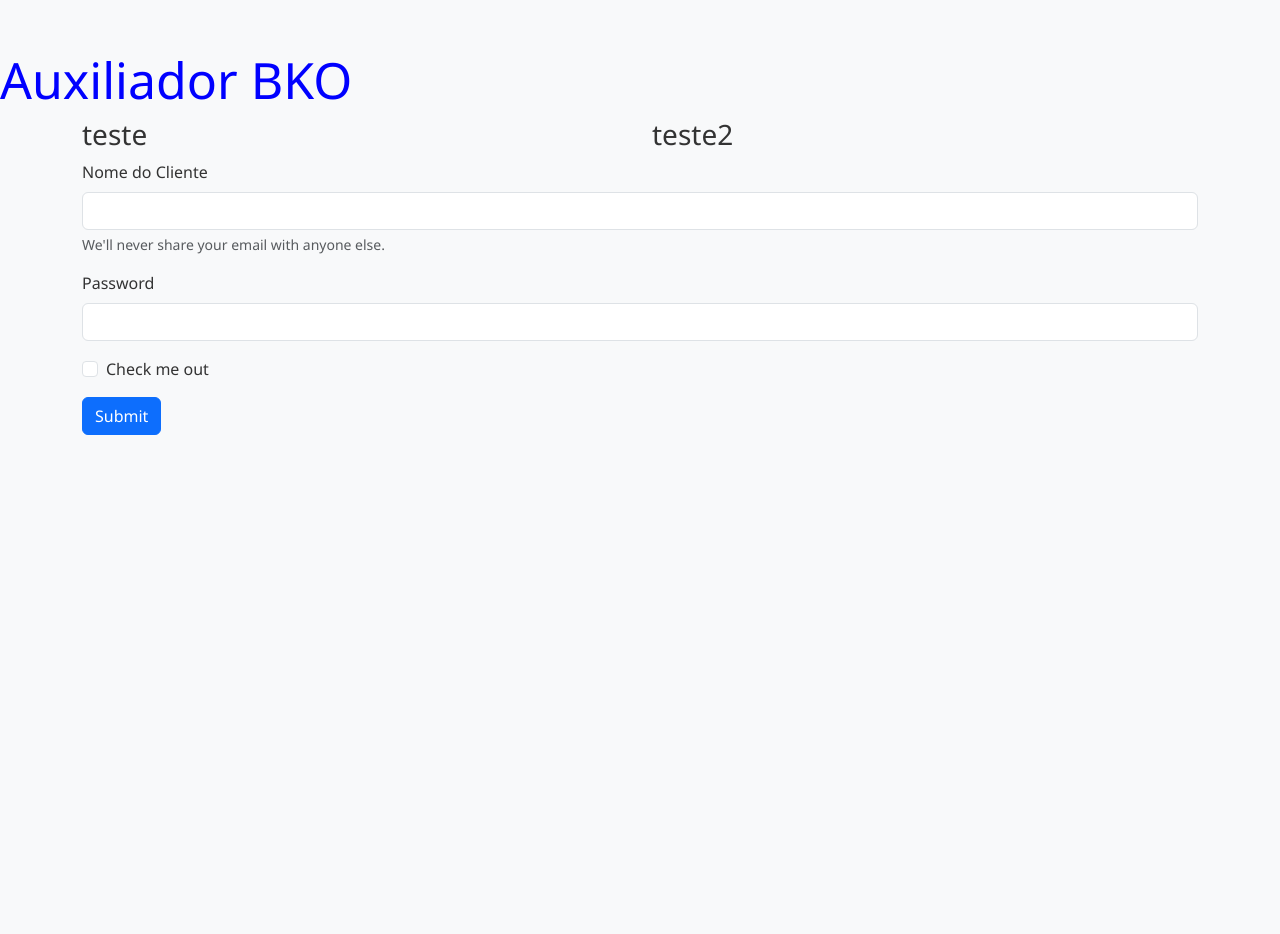
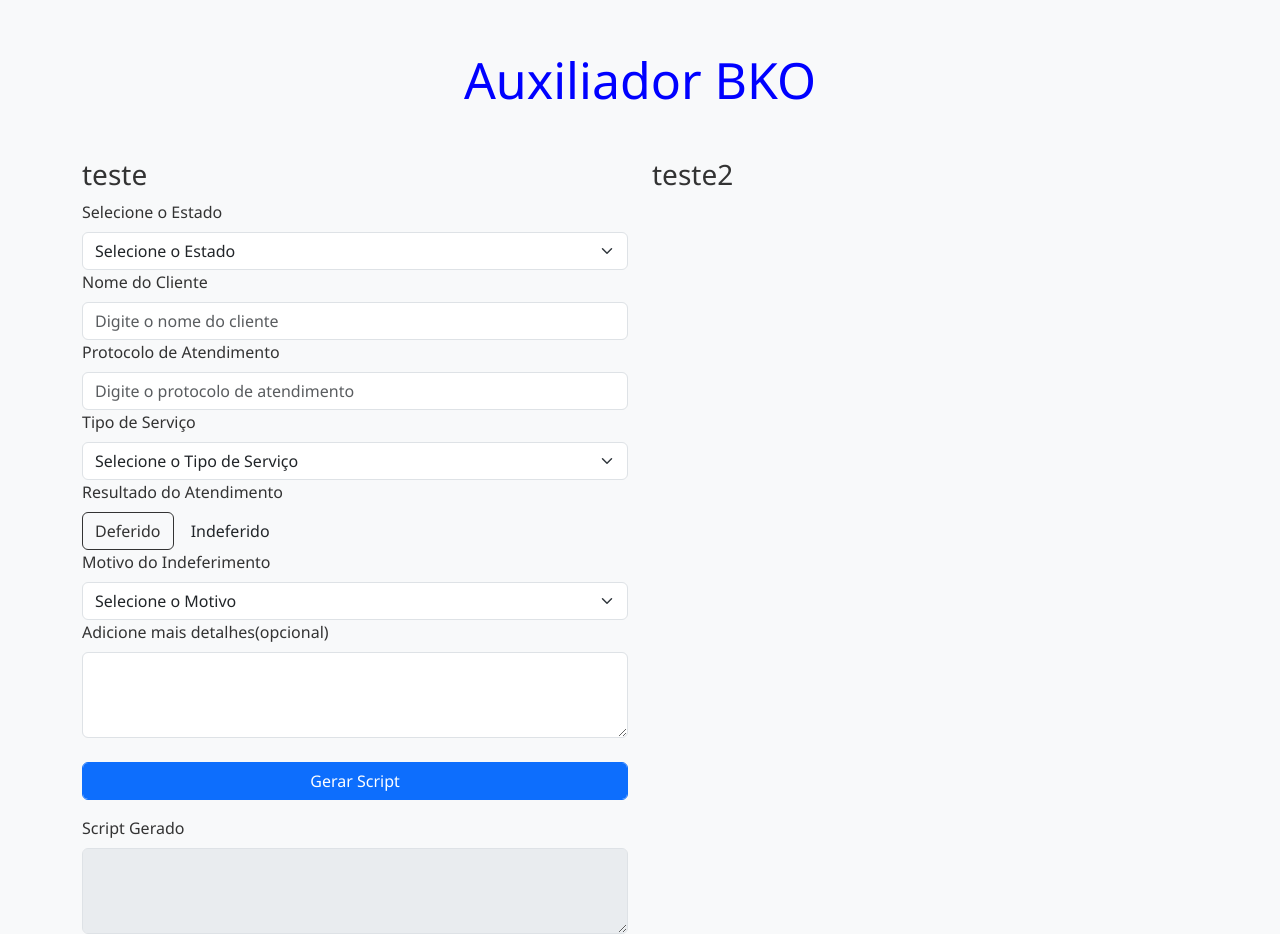
Before and after one commit to Alssousa/AuxiliadorBKO, a Flask app: page / in a window 1280 px wide. Before the commit the page ends 435 px from the top, so only its background shows below. Run offline with Flask 3, Linux system fonts and the light colour scheme.

Commit message:
Estrutura inicial sem js, apenas com o formulario necessario.

```diff
--- a/app/templates/index.html
+++ b/app/templates/index.html
@@ -12,7 +12,7 @@
         <link rel="stylesheet" type="text/css" href="{{ url_for('static', filename='css/style.css') }}">
     </head>
     <body>
-        <h1>Auxiliador BKO</h1>
+        <h1 class="text-center mb-5">Auxiliador BKO</h1>
         <div class="container">
             <nav>
                 <div class="row">
@@ -25,25 +25,76 @@
                 </div>
             </nav>
             <div class="row">
-                <form>
-                    <div class="mb-3">
-                        <label for="clientName" class="form-label">Nome do Cliente</label>
-                        <input type="text" class="form-control" id="clientName" aria-describedby="emailHelp">
-                        <div id="emailHelp" class="form-text">We'll never share your email with anyone else.</div>
-                    </div>
-                    <div class="mb-3">
-                        <label for="exampleInputPassword1" class="form-label">Password</label>
-                        <input type="password" class="form-control" id="exampleInputPassword1">
-                    </div>
-                    <div class="mb-3 form-check">
-                        <input type="checkbox" class="form-check-input" id="exampleCheck1">
-                        <label class="form-check-label" for="exampleCheck1">Check me out</label>
-                    </div>
-                    <button type="submit" class="btn btn-primary">Submit</button>
-                </form>
+                <div class="col-6">
+                    <form>
+                        <div class="row">
+                            <div class="col-12">
+                                <label for="estadoSelect" class="form-label">Selecione o Estado</label>
+                                <select class="form-select" aria-label="Selecione o Estado" id="estadoSelect">
+                                    <option selected>Selecione o Estado</option>
+                                    <option value="MA">MA</option>
+                                    <option value="PA">PA</option>
+                                    <option value="PI">PI</option>
+                                    <option value="AL">AL</option>
+                                    <option value="AP">AP</option>
+                                    <option value="RS">RS</option>
+                                </select>
+                            </div>
+                            <div class="col-12">
+                                <label for="clienteInput" class="form-label">Nome do Cliente</label>
+                                <input type="text" class="form-control" id="clienteInput" placeholder="Digite o nome do cliente">
+                            </div>
+                            <div class="col-12">
+                                <label for="protocoloInput" class="form-label">Protocolo de Atendimento</label>
+                                <input type="text" class="form-control" id="protocoloInput" placeholder="Digite o protocolo de atendimento">
+                            </div>
+                            <div class="col-12">
+                                <label for="servicoSelect" class="form-label">Tipo de Serviço</label>
+                                <select class="form-select" aria-label="Tipo de Serviço" id="servicoSelect">
+                                    <option selected>Selecione o Tipo de Serviço</option>
+                                    <option value="1">Desligamento</option>
+                                    <option value="2">Atualização de Dados do Titular</option>
+                                    <option value="3">Reclamação</option>
+                                    <option value="4">Denúncia de Fraude</option>
+                                    <option value="5">Troca do Medidor de Local</option>
+                                </select>
+                            </div>
+                            <div class="col-12">
+                                <label class="form-label">Resultado do Atendimento</label><br>
+
+                                <input type="radio" class="btn-check" name="options-base" id="deferidoCheck" autocomplete="off" checked>
+                                <label class="btn" for="deferidoCheck">Deferido</label>
+
+                                <input type="radio" class="btn-check" name="options-base" id="indeferidoCheck" autocomplete="off">
+                                <label class="btn" for="indeferidoCheck">Indeferido</label>
+                            </div>
+                            <div class="col-12">
+                                <label for="indeferimentoSelect" class="form-label">Motivo do Indeferimento</label>
+                                <select class="form-select" aria-label="Motivo do Indeferimento" id="indeferimentoSelect">
+                                    <option selected>Selecione o Motivo</option>
+                                    <option value="1">SERVIÇO NÃO SOLICITADO PELO TITULAR</option>
+                                    <option value="2">DOCUMENTAÇÃO INCOMPLETA</option>
+                                    <option value="3">SEM APONTAMENTO DE ERRO</option>
+                                    <option value="4">UNIDADE EM PERÍODO DE FATURAMENTO</option>
+                                    <option value="5">CONTA CONTRATO NÃO LOCALIZADA/INVALIDA</option>
+                                </select>
+                            </div>
+                            <div class="col-12">
+                                <label for="indeferimentoExtra" class="form-label">Adicione mais detalhes(opcional)</label>
+                                <textarea class="form-control" id="indeferimentoExtra" rows="3"></textarea>
+                            </div>
+                            <div class="col-12 mt-4">
+                                <button type='submit' class='btn btn-primary form-control'>Gerar Script</button>
+                            </div>
+                            <div class="col-12 mt-3">
+                                <label for="scriptTextArea" class="form-label">Script Gerado</label>
+                                <textarea class="form-control" id="scriptTextArea" rows="3" disabled></textarea>
+                            </div>
+                        </div>
+                    </form>
+                </div>
             </div>
         </div>
-
 
         <!-- JS BOOTSTRAP -->
         <script src="https://cdn.jsdelivr.net/npm/bootstrap@5.3.3/dist/js/bootstrap.bundle.min.js" integrity="sha384-YvpcrYf0tY3lHB60NNkmXc5s9fDVZLESaAA55NDzOxhy9GkcIdslK1eN7N6jIeHz" crossorigin="anonymous"></script>
```
